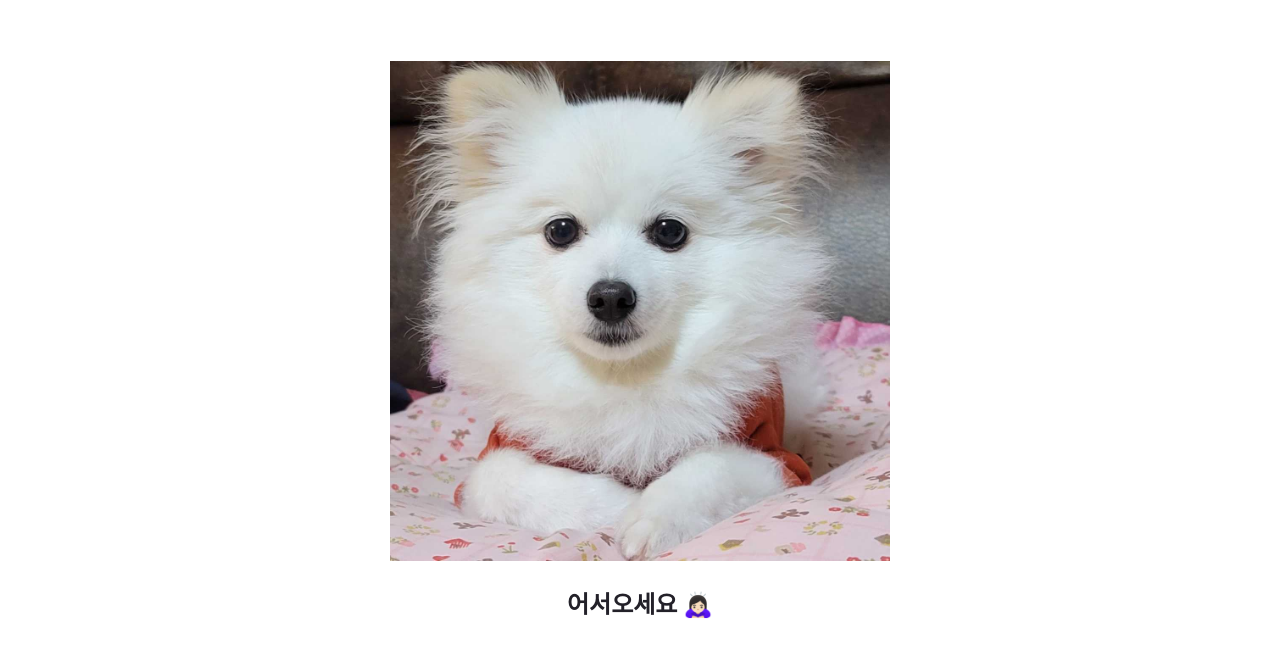
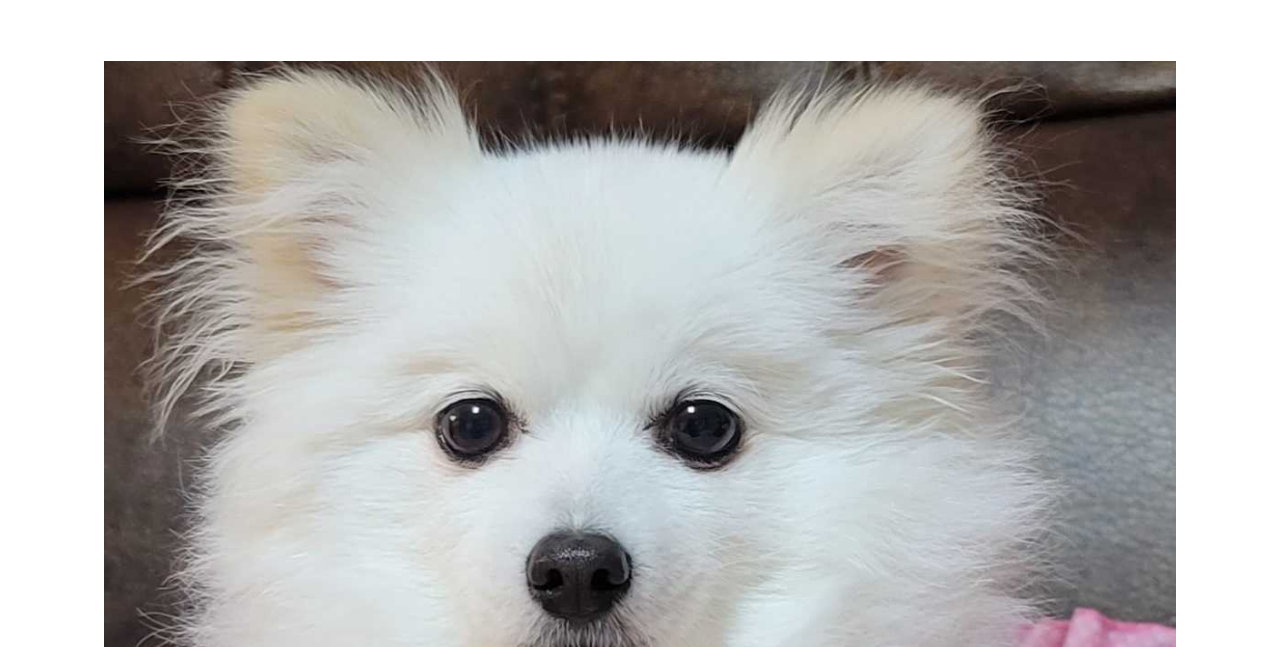
Before and after one commit to wonjieun/my-gatsby-site, a Gatsby site: page /dew in a window 1280 px wide. Shown: the part 153-800 px from the top of the page. Built offline with nearby package versions, Linux system fonts and the light colour scheme; Gatsby itself is replaced by a stand-in of ours.

Commit message:
dew image width 100%

```diff
--- a/src/pages/dew.js
+++ b/src/pages/dew.js
@@ -18,7 +18,7 @@ const DewPage = () => {
       <title>Dew Page</title>
       <h1 style={headingStyles}>이슬이네</h1>
       <p align="center">
-        <img alt="이슬" src={politeDew} width="500" />
+        <img alt="이슬" src={politeDew} width="100%" />
       </p>
       <h2 align="center">어서오세요 🙇🏻‍♀️</h2>
     </main>
```
